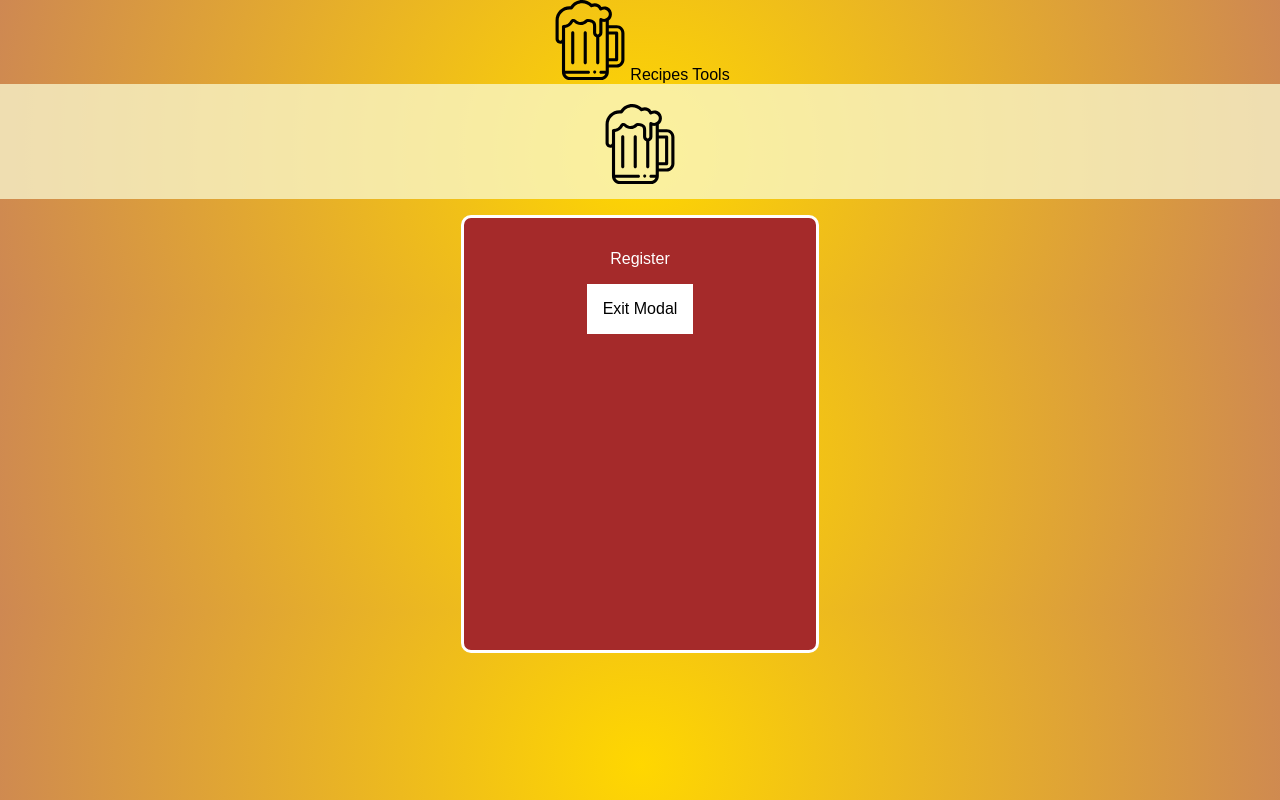
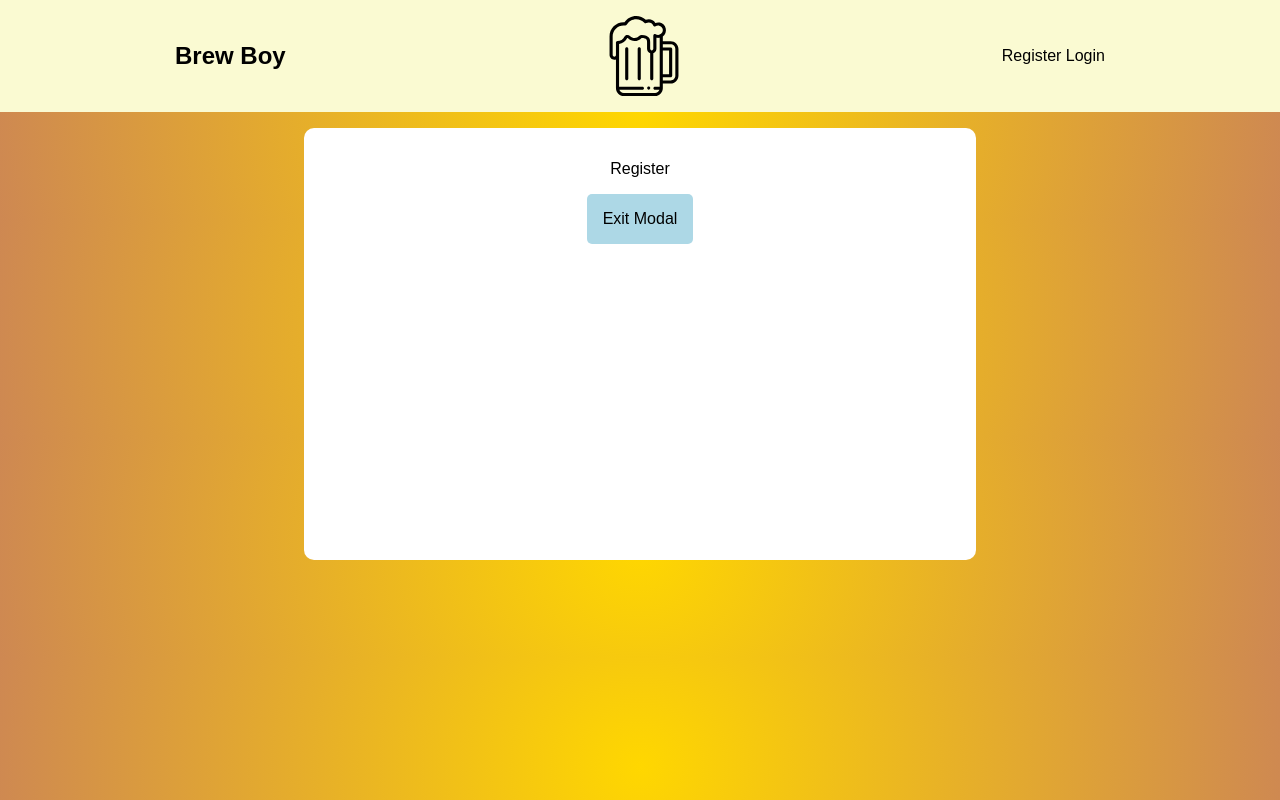
Before and after one commit to fendermaniac/brew-boy, a React (Create React App) app: page / in a window 1280 px wide. Built offline with nearby package versions, Linux system fonts and the light colour scheme.

Commit message:
Style Navigation, Animate Modal

```diff
--- a/src/App.css
+++ b/src/App.css
@@ -3,7 +3,6 @@
 }
 
 .App-logo {
-  animation: App-logo-spin infinite 2.5s linear;
   height: 80px;
 }
 
@@ -17,8 +16,3 @@
 .App-intro {
   font-size: large;
 }
-
-@keyframes App-logo-spin {
-  from { transform: rotate(0deg); }
-  to { transform: rotate(360deg); }
-}
--- a/src/App.js
+++ b/src/App.js
@@ -9,22 +9,22 @@ class App extends Component {
     super();
 
     this.state = {
-        isVisible: true
+        isVisible: true,
+        loggedIn: false
     }
   }
   toggleModalHandler = () => {
+    const modalWrapper = document.getElementById('modal');
+    modalWrapper.classList.toggle('is-modal-closed')
     this.setState({
-        isVisible: !this.state.isVisible
+        isVisible: !this.state.isVisible,
+        loggedIn: !this.state.loggedIn
     });
   }
   render() {
     return (
       <div className="App">
-        <Navigation />
-        <div className="App-header">
-          <img src={logo} className="App-logo" alt="logo" />
-
-        </div>
+        <Navigation loggedIn={this.state.loggedIn} toggleModal={this.toggleModalHandler}/>
         <Modal visible={this.state.isVisible} toggleModal={this.toggleModalHandler} />
         <h2>Brew Boy</h2>
         <p className="App-intro">
--- a/src/components/Modal.css
+++ b/src/components/Modal.css
@@ -1,15 +1,23 @@
 .modal {
-    width: 25vw;
+    width: 50vw;
     height: 50vh;
     margin-top: 1em;
     border-radius: 10px;
-    background-color:brown;
-    color: white;
+    transition:
+        transform .6s .1s,
+        opacity .7s;
+    border: none;
+}
+
+.is-modal-closed {
+    transform: translateY(-100vh);
+    opacity: 0;
 }
 
 .modal button {
     padding: 1em;
     border: none;
     font-size: 1em;
-    background-color: white;
+    background-color: lightblue;
+    border-radius: 5px;
 }
--- a/src/components/Modal.js
+++ b/src/components/Modal.js
@@ -5,11 +5,13 @@ const Modal = ({visible, toggleModal}) => {
     return (
     <dialog
       open
+      id="modal"
       className="modal"
-      style={{
-        transform: visible ? 'translateY(0vh)' : 'translateY(-100vh)',
-        opacity: visible ? '1' : '0'
-    }}>
+    //   style={{
+    //     transform: visible ? 'translateY(0vh)' : 'translateY(-100vh)',
+    //     opacity: visible ? '1' : '0'
+    // }}
+    >
         <p>Register</p>
         <button onClick={toggleModal}>Exit Modal</button>
       </dialog>
--- a/src/components/Navigation.css
+++ b/src/components/Navigation.css
@@ -1,3 +1,16 @@
+nav {
+    display: flex;
+    align-items: center;
+    justify-content: space-around;
+}
+
+
+
+.navigation {
+    background: lightgoldenrodyellow;
+    padding: 1em;
+}
+
 .nav-links {
     display: inline;
     list-style: none;
--- a/src/components/Navigation.js
+++ b/src/components/Navigation.js
@@ -1,14 +1,19 @@
-import React from 'react';
-import logo from '../beer.svg';
+import React from "react";
+import "./Navigation.css";
+import logo from "../beer.svg";
 
-const Navigation = () => {
-    return (
-        <nav>
-           <img src={logo} className="App-logo" alt="logo"/>
-            <a>Recipes</a> {' '}
-            <a>Tools</a>
-        </nav>
-     );
-}
+const Navigation = ({ toggleModal, loggedIn }) => {
+    return (<nav className="navigation">
+        <h1>Brew Boy</h1>
+        <img src={logo} className="App-logo" alt="logo" />
+        <div>
+            {loggedIn ? (<React.Fragment>
+                <a>Recipes</a> <a>Tools</a> <a onClick={toggleModal}>Logout</a>
+            </React.Fragment>) : (<React.Fragment>
+                <a>Register</a> <a>Login</a>
+            </React.Fragment>)}
+        </div>
+    </nav>);
+};
 
 export default Navigation;
```
